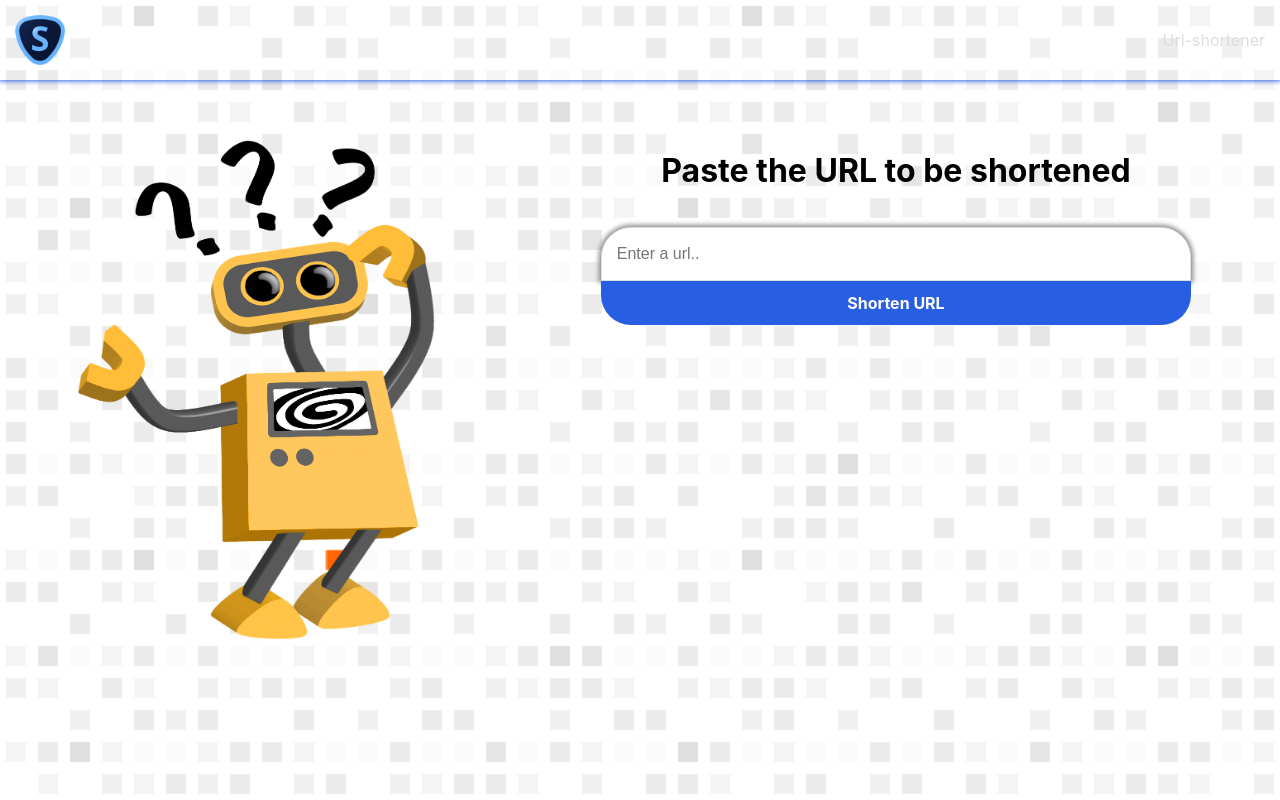
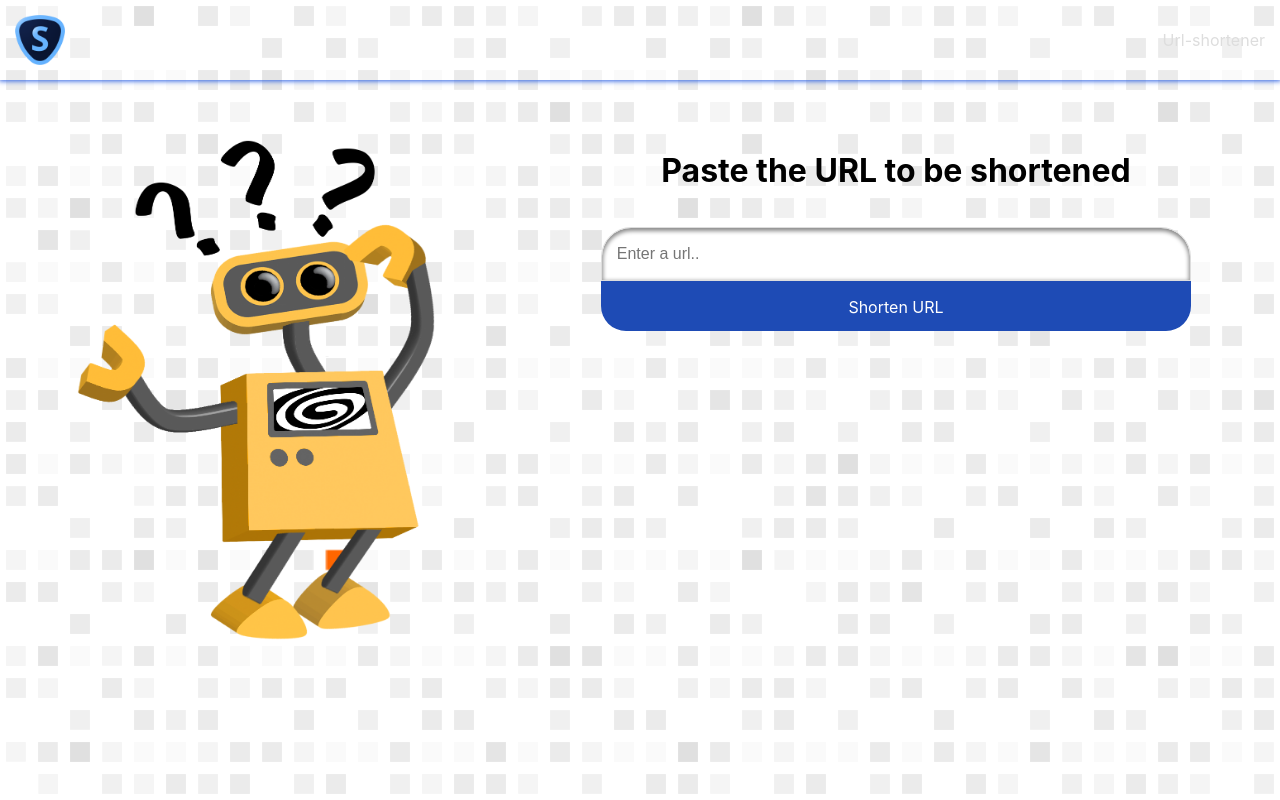
Before and after one commit to a-saran/url-shortener-frontend, a React (Create React App) app: page / in a window 1280 px wide. Built offline with nearby package versions, Linux system fonts and the light colour scheme.

Commit message:
changed animation

```diff
--- a/src/components/shorten/index.js
+++ b/src/components/shorten/index.js
@@ -22,21 +22,35 @@ const Main = ({imgRenderer}) => {
       imgRenderer('loading')
       setErrorMsg(null);
       setIsFetching(true);
-      const url=`${process.env.REACT_APP_BASE_API_URL}/api/url/shorten`;
-      axois.post(url, {
-        longUrl: value
-      }, {
-        "Content-Type":"application/json"
-      })
-      .then(({data}) => {
+      // const url=`${process.env.REACT_APP_BASE_API_URL}/api/url/shorten`;
+      // axois.post(url, {
+      //   longUrl: value
+      // }, {
+      //   "Content-Type":"application/json"
+      // })
+      // .then(({data}) => {
+      //   imgRenderer('success')
+      //   setData(data)
+      //   setIsFetching(false);
+      //   console.log(data)
+      // })
+      // .catch(err=> {
+      //   console.log(err)
+      //   setIsFetching(false);
+      // })
+      setTimeout(() => {
+        const data = {
+          "_id": "5e6330b9a7c5cc001788d1fa",
+          "longUrl": "https://www.rafaelalucas.com/dailyui/17/",
+          "shortUrl": "http://localhost:5000/09PnKj7d",
+          "urlCode": "09PnKj7d",
+          "date": "Sat Mar 07 2020 05:27:21 GMT+0000 (Coordinated Universal Time)",
+          "__v": 0
+        }
         imgRenderer('success')
         setData(data)
         setIsFetching(false);
-      })
-      .catch(err=> {
-        console.log(err)
-        setIsFetching(false);
-      })
+      }, 1000)
     }
   }
 
@@ -63,12 +77,14 @@ const Main = ({imgRenderer}) => {
             {errorMsg}
           </div>
 
+
+          <div className={`anime-container ${data && !isFetching ? 'show' : ''}`}>
+
             <div className={`submit-btn ${data && !isFetching ? 'hide' : ''}`} onClick={onSubmit}>
-            <span className='text'>Shorten URL</span>
-          </div>
+              <p className='text'>Shorten URL</p>
             </div>
 
-        <div className={`result-container ${data && !isFetching ? 'show' : ''}`}>
+            <div className={`result-container ${data ? 'show': ''}`}>
               <div className="long-url">
                 <div className="heading">
                   Original Link
@@ -83,25 +99,10 @@ const Main = ({imgRenderer}) => {
               </div>
             </div>
 
+          </div>
 
-        {/* {data && (
-        <div className="result-container">
-          <div className="long-url">
-            <div className="heading">
-              Original Link
-            </div>
-            <div className="value">
-              {value}
         </div>
       </div>
-          <div className="result">
-            {data && data.shortUrl}
-            <button className='copy-btn' onClick={copyText}>copy</button>
-          </div>
-        </div>)
-        } */}
-      </div>
-
     </div>
   )
 
--- a/src/components/shorten/style.scss
+++ b/src/components/shorten/style.scss
@@ -32,64 +32,17 @@
       outline: none;
       border: 1px solid #ddd;
       box-sizing: border-box;
-      box-shadow: 0 0 5px 2px #888888;
+      box-shadow: inset 0px 2px 4px 1px #888888;
       font-size: 16px;
       border-bottom-left-radius: 0;
       border-bottom-right-radius: 0;
-      transition: all 0.7s ease;
+      transition: all 1s ease;
       &.error {
         border: 1px solid red;
       }
 
       &.success {
         border-radius: 30px;
-      }
-    }
-
-    .submit-btn {
-      box-sizing: border-box;
-      width: 100%;
-      background: #285fe2;
-      font-weight: bold;
-      padding: 12px;
-      border-radius: 30px;
-      border: none;
-      outline: none;
-      margin: auto;
-      font-size: 16px;
-      border-top-left-radius: 0;
-      border-top-right-radius: 0;
-      text-align: center;
-      margin-top: 0;
-      transition: 0.5s all ease-in;
-
-      .text {
-        color: #fff;
-      }
-
-      &.hide {
-        margin-top: 10px;
-        border-radius: 30px;
-        height: 40px;
-        overflow: hidden;
-        padding: 0;
-        position: relative;
-
-        .text {
-          display: none;
-        }
-
-        &:before {
-          content: "";
-          position: absolute;
-          top: 18px;
-          left: 12%;
-          right: 12%;
-          width: 76%;
-          height: 5px;
-          border-radius: 30%;
-          background: #0a1836;
-        }
       }
     }
 
@@ -109,26 +62,91 @@
         height: 100%;
       }
     }
+
+    .anime-container {
+      width: 100%;
+      height: max-content;
+      min-height: 300px;
+      overflow: hidden;
+      position: relative;
+      transition: all .3s ease;
+
+      &.show {
+        margin-top: 10px;
       }
+
+      .submit-btn {
+        position: relative;
+        cursor: pointer;
+
+        &:before,
+        &:after {
+          content: "";
+          position: absolute;
+          top: 0;
+          width: 100%;
+          height: 25px;
+          z-index: 1;
+          background-color: #1e4bb5;
+          -webkit-transition: all 0.4s ease;
+          transition: all 0.4s ease;
+        }
+        &:after {
+          margin-top: 25px;
+          z-index: -1;
+          left: 0;
+          border-radius: 0px 0px 40px 40px;
+        }
+
+        .text {
+          color: #fff;
+          color: #fff;
+          position: relative;
+          z-index: 6;
+          display: inline-flex;
+          width: 100%;
+          justify-content: center;
+        }
+
+        &.hide {
+          &:before{
+            z-index: 5;
+            background-color: #0f1a35;
+            border-radius: 40px 40px 0px 0px;
+            -webkit-box-shadow: inset 0px 23px 0px #1e4bb5;
+            box-shadow: inset 0px 23px 0px #1e4bb5;
+          }
+          &:after{
+            background-color: #0f1a35;
+            -webkit-box-shadow: inset 0px -23px 0px #1e4bb5;
+            box-shadow: inset 0px -23px 0px #1e4bb5;
+          }
+
+          .text {
+            display: none;
+          }
+        }
+      }
+
       .result-container {
         width: 58%;
         margin: auto;
         background: #fff;
         height: 0;
         overflow: hidden;
-    // transition-delay: .9s;
-    // transition: height .6s ease;
 
         &.show {
-      animation-delay: 0.9s;
-      animation: reveal 1s ease;
+          animation: reveal 1.2s ease;
           border-top: 2px dashed #6977bd;
           border-bottom: 2px dashed #dcdcdc;
-      transition-delay: 0.9s;
           height: 230px;
-      margin-top: -20px;
-      z-index: 5;
-      position: relative;
+          z-index: 4;
+          position: absolute;
+          top: 25px;
+          width: 80%;
+          left: 10%;
+          right: 10%;
+          box-shadow: 0px 0px 4px 0px #545454;
         }
 
         .long-url {
@@ -158,19 +176,37 @@
           }
         }
       }
+    }
+  }
 
   @keyframes reveal {
-    from {
-      height: 0;
+    0% {
+      overflow: hidden;
+      transform: translateY(-110%);
     }
+
+    20% {
+      transform: translateY(-90%);
+    }
+
+    30% {
+      transform: translateY(-80%);
+    }
+
     40% {
-      height: 130px;
+      transform: translateY(-70%);
     }
+
+    60% {
+      transform: translateY(-60%);
+    }
+
     70% {
-      height: 140px;
+      transform: translateY(-40%);
     }
-    to {
-      height: 230px;
+
+    100% {
+      transform: translateY(0%);
     }
   }
 }
```
Lines whose indentation alone changed are shown as unchanged.
